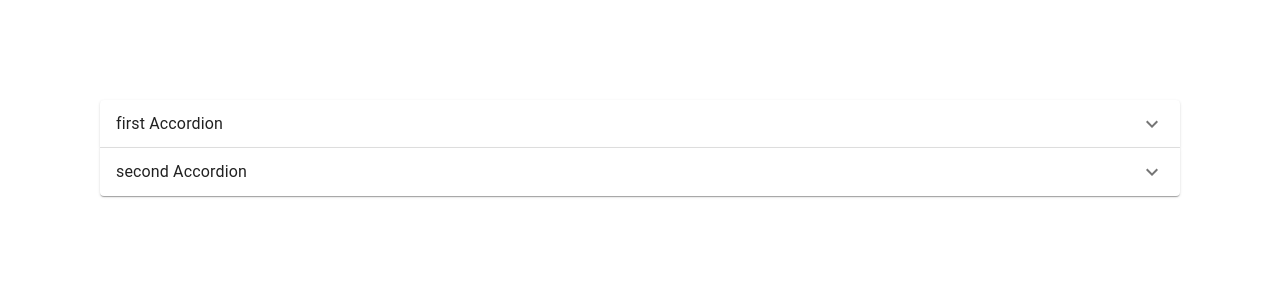
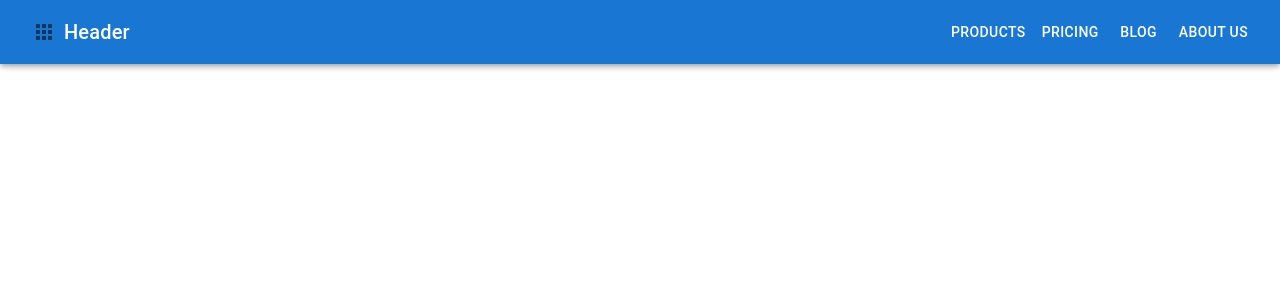
Before and after one commit to janvaljean/material-ui-training, a React (Create React App) app in the folder muitrainings/: page / in a window 1280 px wide. Shown: the top 300 px of the page. Built offline with nearby package versions, Linux system fonts and the light colour scheme.

Commit message:
Appbar done

```diff
--- a/muitrainings/src/App.tsx
+++ b/muitrainings/src/App.tsx
@@ -1,6 +1,7 @@
 import "./App.css";
 import LesseonSelectMultiple from "./components/LesseonSelectMultiple";
 import LessonAccordion from "./components/LessonAccordion";
+import LessonAppbar from "./components/LessonAppbar";
 import LessonAutoComplete from "./components/LessonAutoComplete";
 import LessonBox from "./components/LessonBox";
 import LessonButton from "./components/LessonButton";
@@ -32,7 +33,8 @@ function App() {
       {/* <LessonStack /> */}
       {/* <LessonGrid /> */}
       {/* <LessonCard /> */}
-      <LessonAccordion />
+      {/* <LessonAccordion /> */}
+      <LessonAppbar />
     </div>
   );
 }
--- /dev/null
+++ b/muitrainings/src/components/LessonAppbar.tsx
@@ -0,0 +1,56 @@
+import * as React from "react";
+import AppBar from "@mui/material/AppBar";
+import Stack from "@mui/material/Stack";
+import Toolbar from "@mui/material/Toolbar";
+import IconButton from "@mui/material/IconButton";
+import Typography from "@mui/material/Typography";
+import Menu from "@mui/material/Menu";
+import MenuIcon from "@mui/icons-material/Menu";
+import Container from "@mui/material/Container";
+import Avatar from "@mui/material/Avatar";
+import Button from "@mui/material/Button";
+import Tooltip from "@mui/material/Tooltip";
+import MenuItem from "@mui/material/MenuItem";
+import AdbIcon from "@mui/icons-material/Adb";
+import AppsIcon from "@mui/icons-material/Apps";
+import { useState } from "react";
+const LessonAppbar = () => {
+  const [anchorEl, setAnchorEl] = useState<null | HTMLElement>(null);
+  const openControl = Boolean(anchorEl);
+  console.log(openControl);
+
+  const handleClick = (event: React.MouseEvent<HTMLButtonElement>) => {
+    setAnchorEl(event.currentTarget);
+    console.log(anchorEl);
+  };
+  const handleClose = () => {
+    setAnchorEl(null);
+  };
+  return (
+    <AppBar>
+      <Toolbar>
+        <IconButton>
+          <AppsIcon />
+        </IconButton>
+        <Typography variant="h6" component="div">
+          Header
+        </Typography>
+        <Stack direction="row" sx={{ marginLeft: "auto" }}>
+          <Button sx={{ color: "white" }}>Products</Button>
+          <Button sx={{ color: "white" }}>Pricing</Button>
+          <Button sx={{ color: "white" }}>Blog</Button>
+          <Button onClick={handleClick} sx={{ color: "white" }}>
+            About Us
+          </Button>
+        </Stack>
+        <Menu anchorEl={anchorEl} open={openControl} onClose={handleClose}>
+          <MenuItem onClick={handleClose}>Login</MenuItem>
+          <MenuItem onClick={handleClose}>Profile</MenuItem>
+          <MenuItem onClick={handleClose}>Contact</MenuItem>
+        </Menu>
+      </Toolbar>
+    </AppBar>
+  );
+};
+
+export default LessonAppbar;
```
